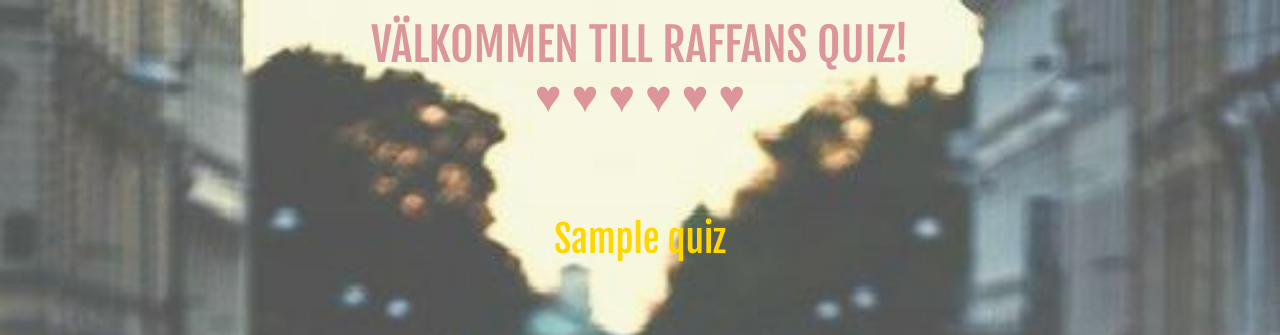
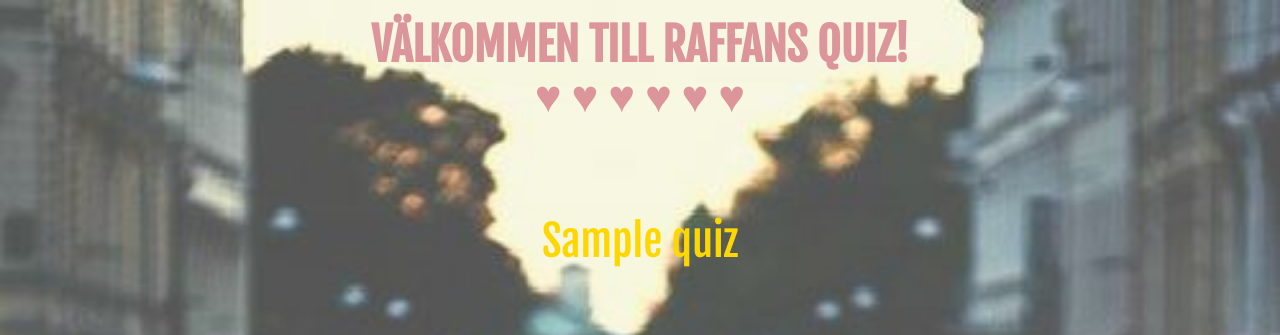
Before and after one commit to Raffan11/quizproject, a Django app: page / in a window 1280 px wide. Shown: the top 335 px of the page. Run offline with Django 3.2, Linux system fonts and the light colour scheme; tables that the repository leaves empty hold one stand-in row (values such as "Sample post"); some libraries are stand-ins or nearby versions.

Commit message:
uppdaterat

```diff
--- a/quiz/templates/quiz.html
+++ b/quiz/templates/quiz.html
@@ -15,6 +15,7 @@
 	<body>
 		<br>
 		<h3>{{ quiz.name }}</h3>
+		<br>
 		<h4>{{ quiz.description }}</h4>
 			<br>
 			<a href="{% url 'question_page' quiz_number 1 %}">
--- a/static/josen1.css
+++ b/static/josen1.css
@@ -3,6 +3,7 @@
 body {
 font-size: 18pt;
 font-family: "Fjalla One";
+font-weight: bold;
 color: gold;
 text-align: center;
 background: url('/static/spårvagngbg.jpg');
@@ -19,12 +20,13 @@ width: 200%;
 h1 {
 	font-size: 34pt;
 	font-family: "Fjalla One";
+  font-weight: bold;
   color: rgb(220, 149, 154);
 	text-align: center;
 	position: center;
 }
 h2 {
-	font-size: 28pt;
+	font-size: 32pt;
 	text-align: center;
 	position: center;
 }
@@ -35,13 +37,11 @@ h3 {
 }
 h4 {
 	font-size: 24pt;
-
-	color: rgb(220, 149, 154);
 	text-align: center;
 	position: center;
 }
 h5 {
-	font-size: 34pt;
+	font-size: 36pt;
   font-family: "Fjalla One";
   font-color: rgb(220, 149, 154);
   text-align: center;
```
